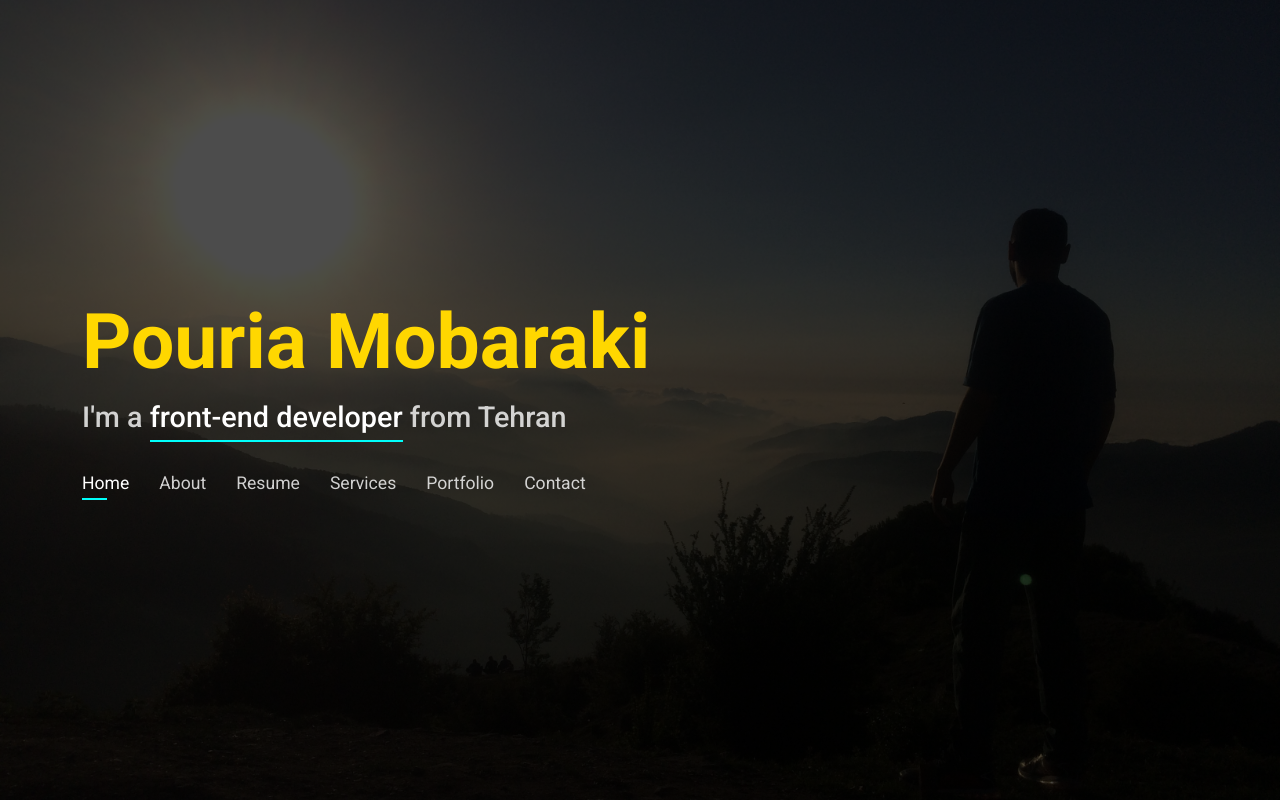
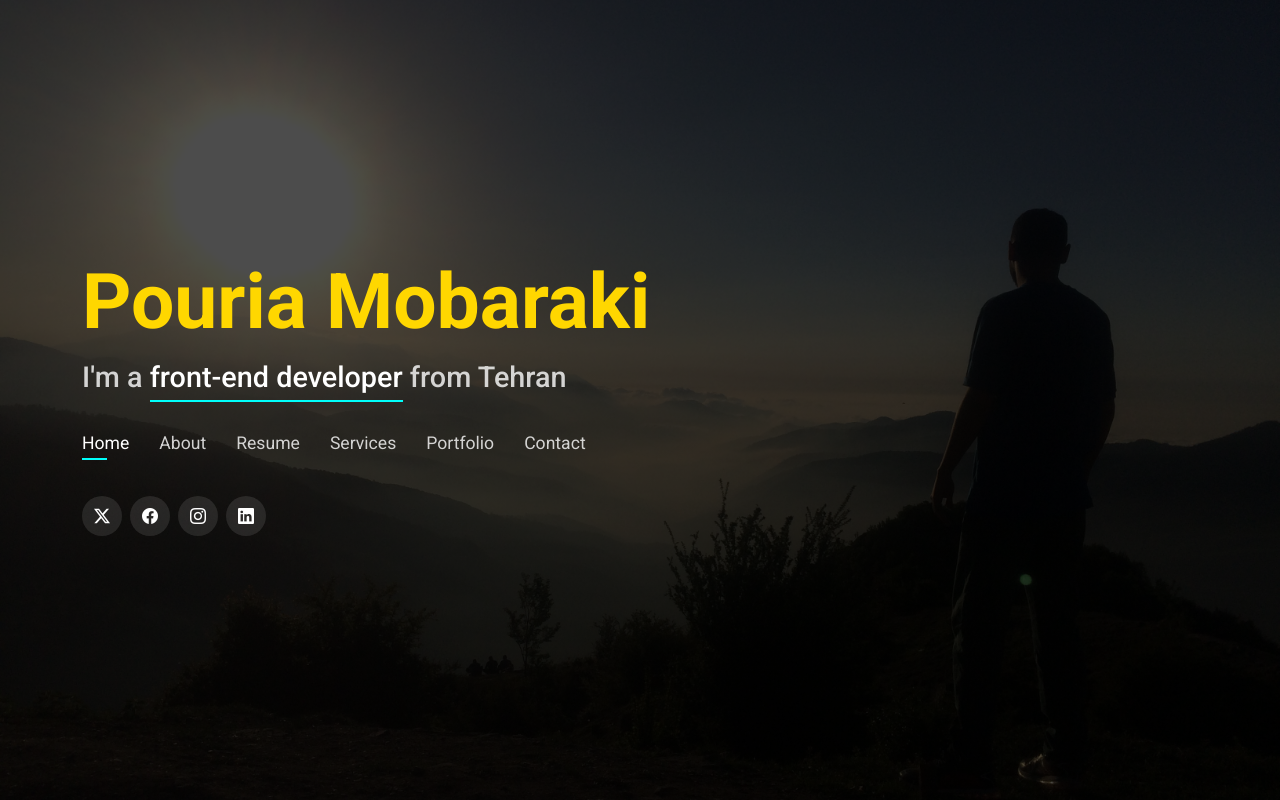
Before and after one commit to pouria-mobaraki/Portfolio-Website, a React (Create React App) app: page / in a window 1280 px wide. Built offline with nearby package versions, Linux system fonts and the light colour scheme.

Commit message:
add sociallinks components

```diff
--- a/src/components/Header.jsx
+++ b/src/components/Header.jsx
@@ -2,12 +2,21 @@ import React,{useState} from 'react'
 import './header.css'
 import NavListItem from './NavListItem'
 import navListData from '../data/navListData'
+import SocialLinksItem from './SocialLinksItem'
+
 
 function Header({reference,sectionActive}) {
 
     const [navList,setNavList] = useState(navListData)
+    const[header,setHeader] = useState(false)
 
     const handleNavOnClick = (id,target) => {
+       if(target==='header'){
+        setHeader(false)
+       }else{
+        setHeader(true)
+       }
+
     const newNavList =  navList.map(nav => {
         nav.active=false
         if(nav._id === id){
@@ -21,7 +30,7 @@ function Header({reference,sectionActive}) {
     }
 
   return (
-    <header id='header' ref={reference}>
+    <header id='header' ref={reference} className={header ? 'header-top':null}>
       <div className="container">
         <h1>
             <a href="#">Pouria Mobaraki</a>
@@ -38,6 +47,12 @@ function Header({reference,sectionActive}) {
               }
             </ul>
         </nav>
+        <div className="social-links">
+        <SocialLinksItem name="twitter-x"/>
+        <SocialLinksItem name="facebook"/>
+        <SocialLinksItem name="instagram"/>
+        <SocialLinksItem name="linkedin"/>
+        </div>
       </div>
     </header>
   )
--- /dev/null
+++ b/src/components/SocialLinksItem.jsx
@@ -0,0 +1,12 @@
+import React from 'react'
+import'./socialLinksItem.css'
+
+function SocialLinksItem({name}) {
+  return (
+   <a href="#">
+    <i className={`bi bi-${name}`}></i>
+   </a>
+  )
+}
+
+export default SocialLinksItem
--- /dev/null
+++ b/src/components/socialLinksItem.css
@@ -0,0 +1,26 @@
+#header .social-links {
+    margin-top: 40px;
+    display: flex;
+}
+#header .social-links a {
+    font-size: 1rem;
+    display: flex;
+    justify-content: center;
+    align-items: center;
+    background: rgba(255, 255, 255, .1);
+    color: #fff;
+    line-height: 1;
+    margin-right: 8px;
+    border-radius: 50%;
+    width: 40px;
+    height: 40px;
+}
+#header .social-links a:hover {
+    background: var(--second);
+}
+
+@media (max-width:992px){
+    #header .social-links {
+        margin-top: 15px;
+    }
+}
```
